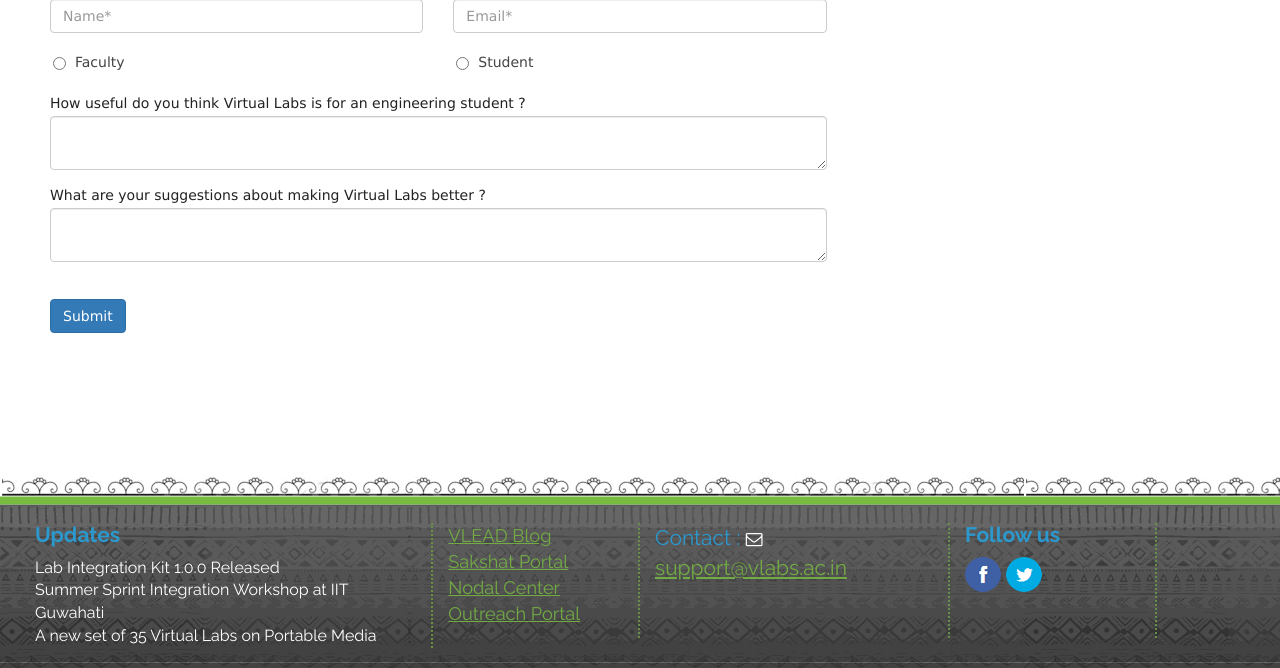
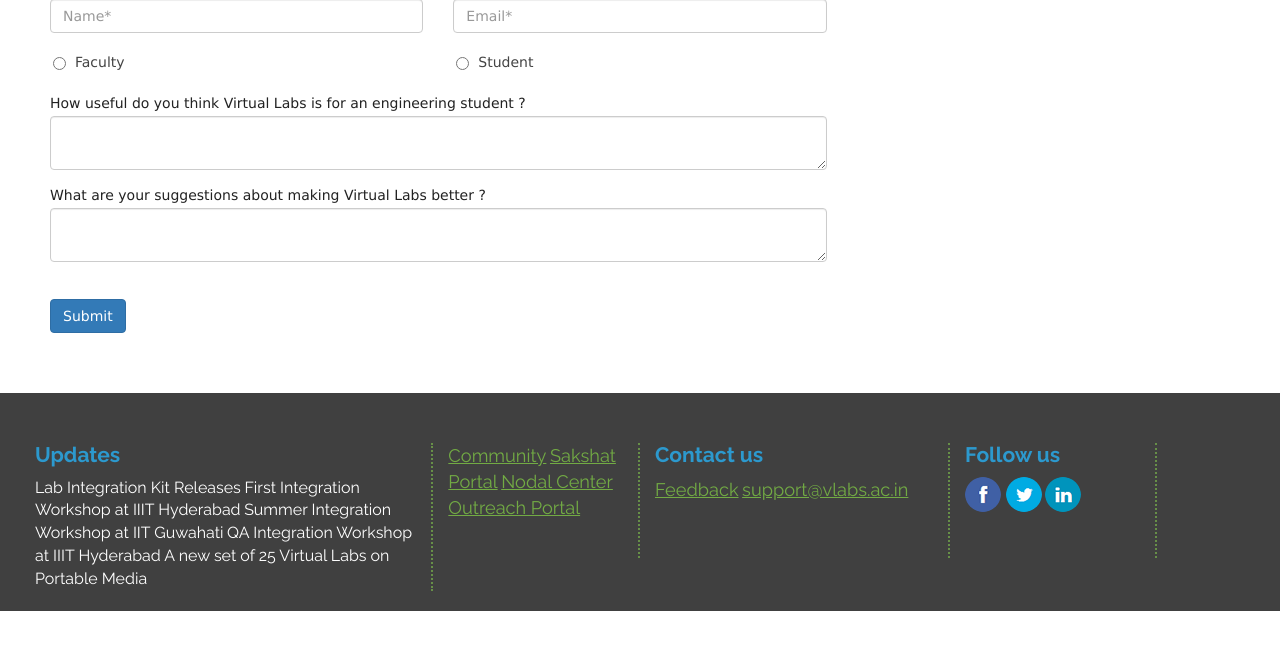
Before and after one commit to vlead/feedback-portal, a Flask app: template templates/feedback.html in a window 1280 px wide. Shown: the part 200-868 px from the top of the page. After the commit the page ends 811 px from the top, so only its background shows below. Run offline with Flask 2, Linux system fonts and the light colour scheme; the template is opened without the code that fills it, so the values that code supplies are empty.

Commit message:
changed footer

```diff
--- a/templates/feedback.html
+++ b/templates/feedback.html
@@ -219,12 +219,19 @@
 	</div> <!-- content div -->
 
 	<footer>
-		<div class="container-fluid footer-div" style="background: url('../static/images/footer.png'); margin-top: 120px;  padding: 20px;">
+		<div class="container-fluid footer-div" style="background: #404040; margin-top: 40px;  padding: 20px;">
 			<div class="col-md-4 border-right-green-dotted" >
 				<h2 class="text-h2-lightblue-small" style="font-weight: bold;margin-top: 0px;">Updates</h2>
-				<div><a href="http://vlead.vlabs.ac.in/2015/07/19/lab-integration-kit-1-0-0-released/" class="text-normal-gray-small nounderline" style="color: white" > Lab Integration Kit 1.0.0 Released</a></div>
-				<div><a href="http://vlead.vlabs.ac.in/2015/07/15/summer-sprint-integration-workshop-at-iit-guwahati/" class="text-normal-gray-small nounderline" style="color: white" > Summer Sprint Integration Workshop at IIT Guwahati</a></div>
-				<div><a href="http://vlead.vlabs.ac.in/2014/12/16/a-new-set-of-35-virtual-labs-on-portable-media/" class="text-normal-gray-small nounderline" style="color: white" > A new set of 35 Virtual Labs on Portable Media</a></div>
+				<a href="http://community.virtual-labs.ac.in/w/index.php/Download" class="text-normal-gray-small nounderline" style="color: white" > Lab Integration Kit Releases</a>
+				<a href="http://community.virtual-labs.ac.in/w/index.php/First_Integration_workshop"
+				class="text-normal-gray-small nounderline"
+				style="color: white" >First Integration Workshop at IIIT Hyderabad</a>
+				<a href="http://community.virtual-labs.ac.in/w/index.php/Summer_Sprint_Integration_workshop" class="text-normal-gray-small nounderline" style="color: white" > Summer Integration Workshop at IIT Guwahati</a>
+				<a href="http://community.virtual-labs.ac.in/w/index.php/QA/Integration_workshop"
+				class="text-normal-gray-small nounderline"
+				style="color: white" > QA Integration
+				Workshop at IIIT Hyderabad</a>
+				<a href="http://community.virtual-labs.ac.in/w/index.php/A_new_set_of_25_Virtual_Labs_on_Portable_Media" class="text-normal-gray-small nounderline" style="color: white" > A new set of 25 Virtual Labs on Portable Media</a>
 			</div>
 
 			<div class="col-md-2 border-right-green-dotted" >
@@ -232,32 +239,31 @@
 				<div><a href="#" class="text-a-lightgreen" style="text-decoration: underline;" > REGISTRATION</a></div>
 				<div><a href="#" class="text-a-lightgreen" style="text-decoration: underline;" > LOGIN</a></div> -->
 				<!-- <div><a href="#" class="text-a-lightgreen" style="text-decoration: underline;" > Outreach Portal</a></div> -->
-				<div><a href="http://vlead.virtual-labs.ac.in/" class="text-a-lightgreen" style="text-decoration: underline;" > VLEAD Blog</a></div>
-				<div><a href="http://www.sakshat.ac.in/" class="text-a-lightgreen" style="text-decoration: underline;" > Sakshat Portal</a></div>
-				<div><a href="http://118.102.191.38/feedback/Registration.html" class="text-a-lightgreen" style="text-decoration: underline;" > Nodal Center</a></div>
-				<div>
-					<a href="http://outreach.vlabs.ac.in/" class="text-a-lightgreen" style="text-decoration: underline;"> Outreach Portal</a>
-				</div>
+				<a href="http://community.virtual-labs.ac.in/w/index.php/Main_Page" class="text-a-lightgreen" style="text-decoration: underline;" >Community</a>
+				<a href="http://www.sakshat.ac.in/" class="text-a-lightgreen" style="text-decoration: underline;" > Sakshat Portal</a>
+				<a href="http://118.102.191.38/feedback/Registration.html" class="text-a-lightgreen" style="text-decoration: underline;" > Nodal Center</a>
+				<a href="http://outreach.vlabs.ac.in/" class="text-a-lightgreen" style="text-decoration: underline;" > Outreach Portal</a>
 			</div>
 
-			<div class="col-md-3 border-right-green-dotted" >
+			<div class="col-md-3 border-right-green-dotted" id="contact" >
 <!-- 				<div><a href="#" class="text-a-lightgreen" style="text-decoration: underline;" > FAQ</a></div>
 				<div><a href="#" class="text-a-lightgreen" style="text-decoration: underline;" > FEEDBACK</a></div>
 				<div><a href="#" class="text-a-lightgreen" style="text-decoration: underline;" > SAKSHAT PORTAL</a></div> -->
-				<div class="text-h2-lightblue-small"> Contact : <i class="fa fa-envelope-o" style="color: white; font-size: 0.8em;"></i> <a class="text-a-lightgreen" style="text-decoration: underline; font-size: 1.0em;" href="mailto:support@vlab.co.in">support@vlabs.ac.in</a></div>
-
+				<h2 class="text-h2-lightblue-small" style="font-weight: bold;margin-top: 0px;"> Contact us</h2>
+				<a href="http://feedback.vlabs.ac.in/" class="text-a-lightgreen" style="text-decoration: underline;" > Feedback</a>
+				<a class="text-a-lightgreen" style="text-decoration: underline;" href="mailto:support@vlabs.ac.in">support@vlabs.ac.in</a>
 			</div>
 
 			<div class="col-md-2 border-right-green-dotted" >
 				<h2 class="text-h2-lightblue-small" style="font-weight: bold;margin-top: 0px;"> Follow us</h2>
 				<a href="https://www.facebook.com/pages/Virtual-Labs-IIT-Delhi/301510159983871" class="text-a-lightgreen nounderline"   target="_blank"> <img src="../static/images/social/fb.png"  style="border-radius: 50%;"/> </a>
 				<a href="https://twitter.com/TheVirtualLabs" class="text-a-lightgreen nounderline"   target="_blank"> <img src="../static/images/social/twitter.png"  style="border-radius: 50%;"/></a>
+				<a href="http://linkedin.com" class="text-a-lightgreen nounderline"  target="_blank" > <img src="../static/images/social/linkedin.png" style="border-radius: 50%;" /></a>
 
 			</div>
 
  		</div>
 	</footer>
-
 
 </div> <!-- top div -->
 
```
